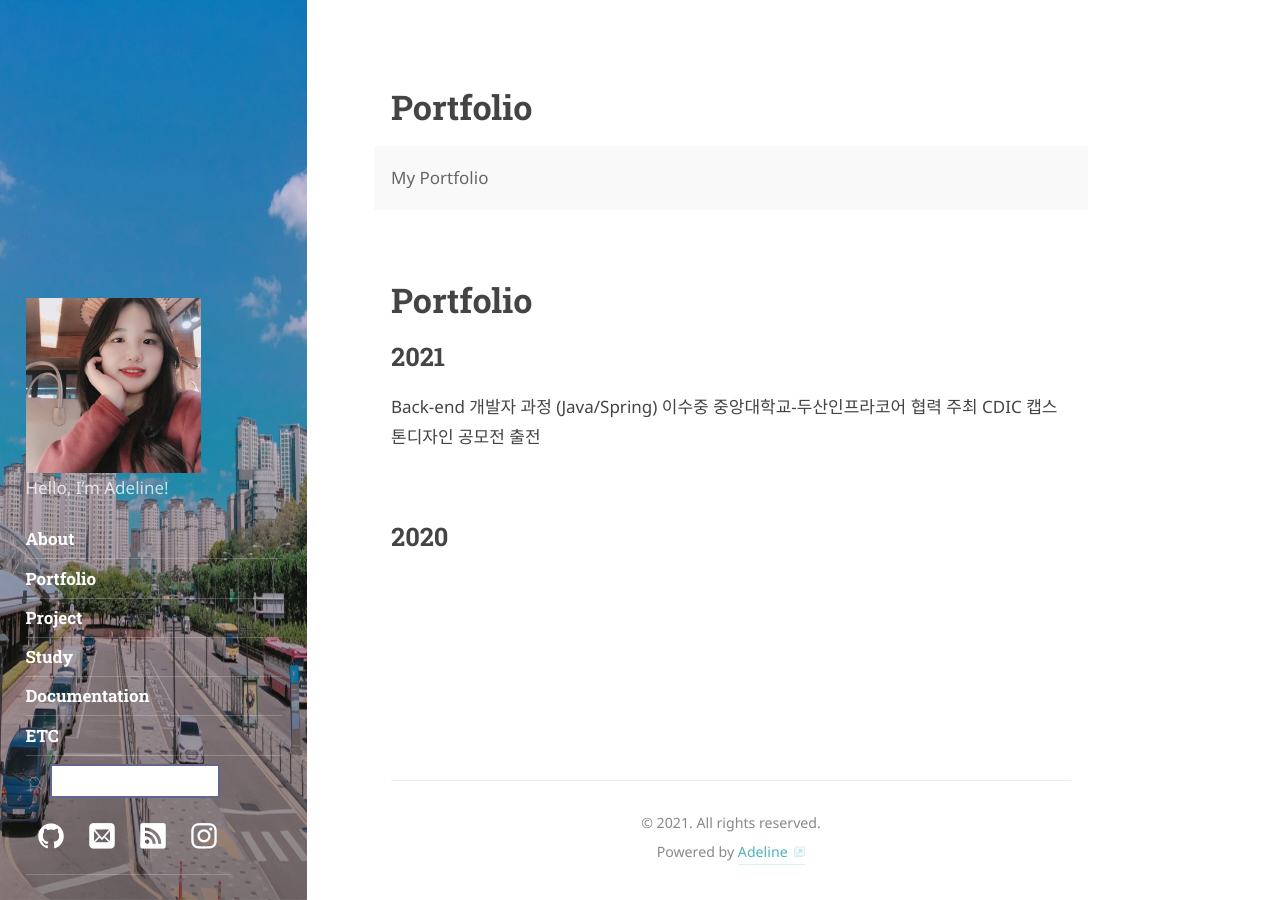
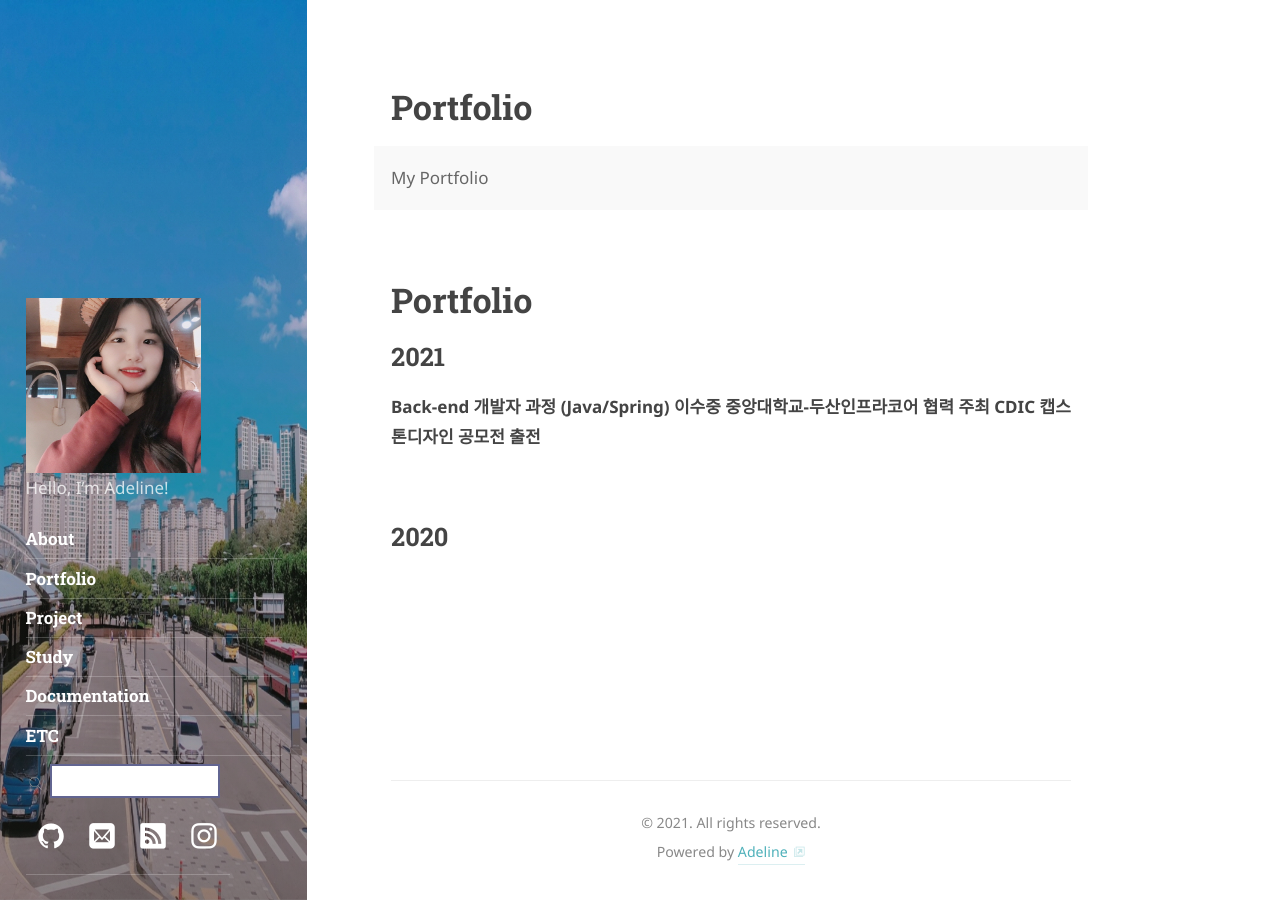
Before and after one commit to Wonji-Park/Classy, a Jekyll site: the page built from _featured_tags/Portfolio.md, in a window 1280 px wide. Built offline with Jekyll 4.4.1, drawn with Linux system fonts in a browser that asks for light colours; nearby versions of some CDN libraries; some web fonts are replaced.

```diff
--- a/_featured_tags/Portfolio.md
+++ b/_featured_tags/Portfolio.md
@@ -12,7 +12,7 @@ published: true
 
 ## 2021
 
-Back-end 개발자 과정 (Java/Spring) 이수중
-중앙대학교-두산인프라코어 협력 주최 CDIC 캡스톤디자인 공모전 출전
+**Back-end 개발자 과정 (Java/Spring) 이수중
+중앙대학교-두산인프라코어 협력 주최 CDIC 캡스톤디자인 공모전 출전**
 
 ## 2020
```
